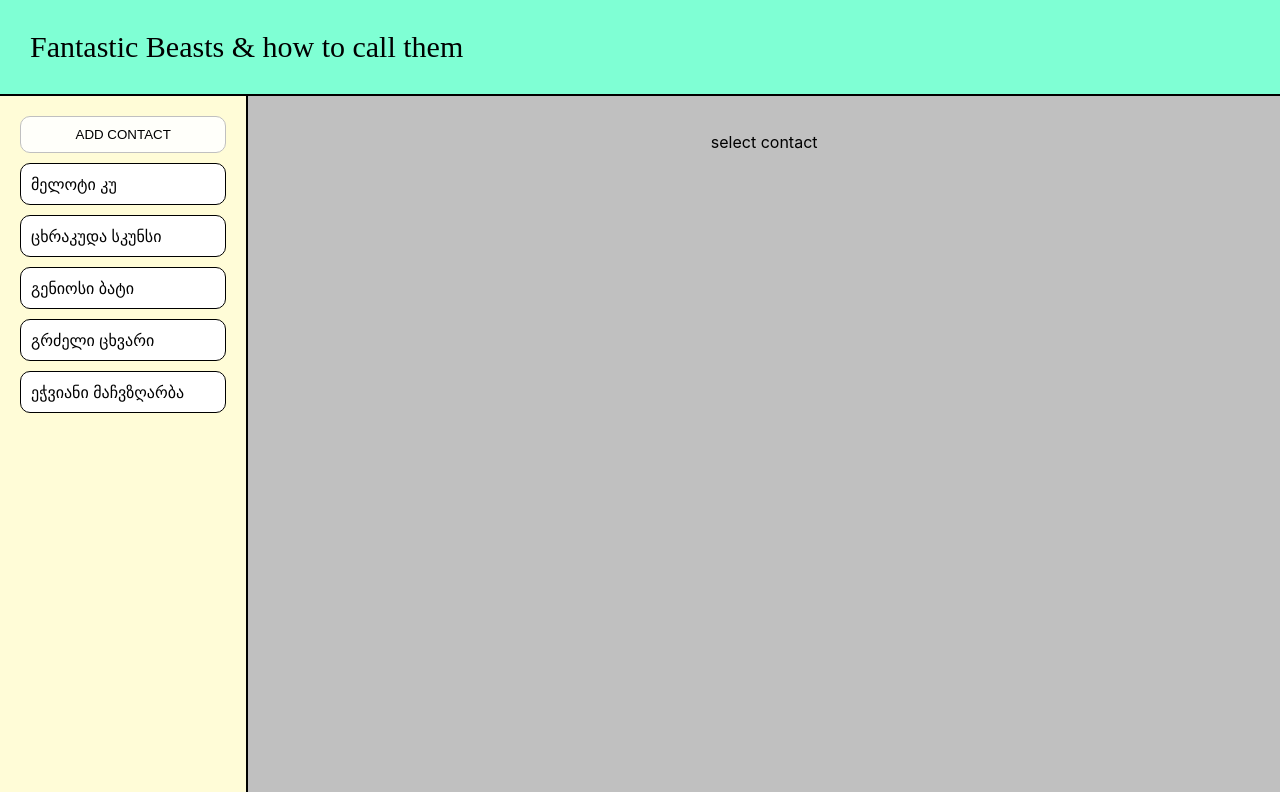
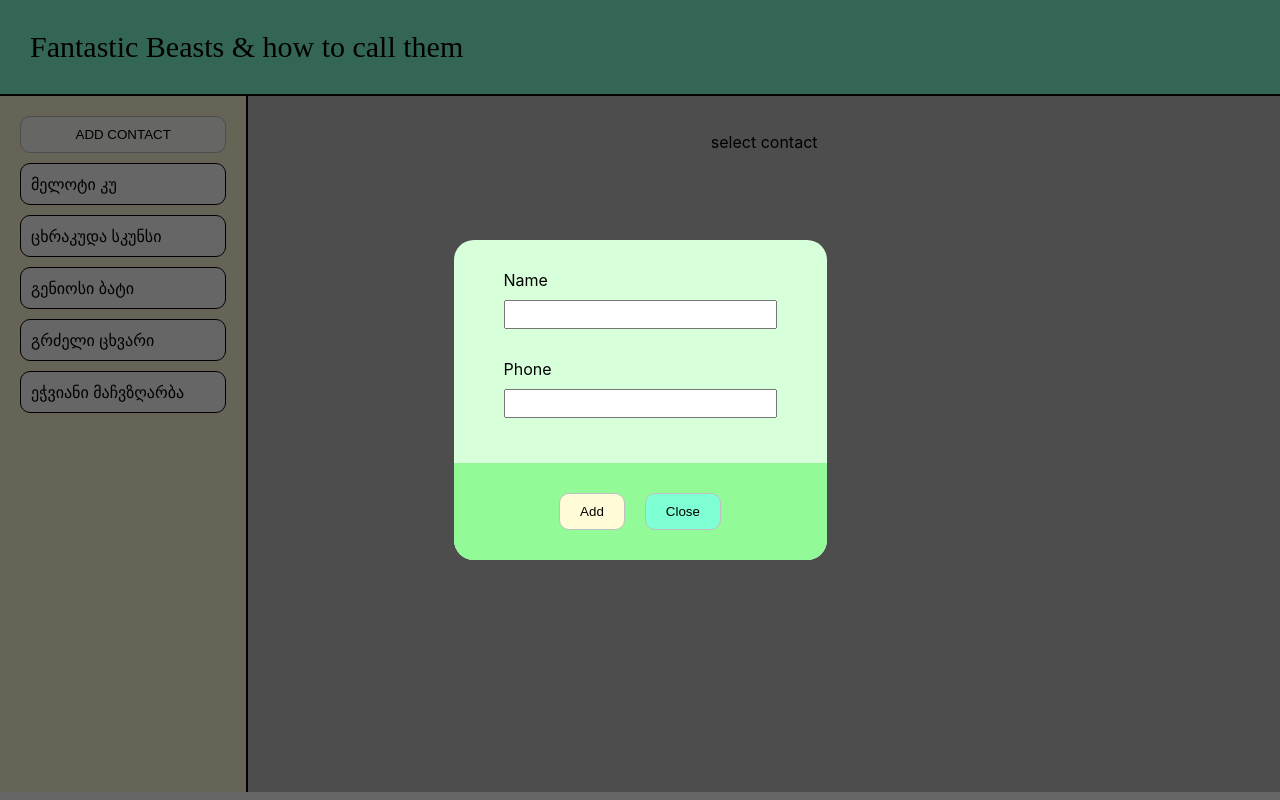
Before and after one commit to BekaBadzagua/interns-presentation-redux, a React (Create React App) app: page / in a window 1280 px wide. Both pictures are taken after a click on the button "ADD CONTACT". Built offline with nearby package versions, Linux system fonts and the light colour scheme.

Commit message:
feat: implement AddContact Modal Logic

```diff
--- a/src/App.css
+++ b/src/App.css
@@ -102,3 +102,43 @@ button:hover{
     background-color: rgba(236, 236, 236, 0.705);
     transition: 0.2s;
 }
+
+.modal-wrapper{
+    position: absolute;
+    top: 0;
+    left: 0;
+    display: flex;
+    justify-content: center;
+    align-items: center;
+    background-color: rgba(0, 0, 0, 0.6);
+    width: 100%;
+    height: 100vh;
+}
+.modal{
+    background-color: #d7ffd9;
+    border-radius: 20px;
+}
+.modal-content{
+    padding: 30px 50px 15px 50px;
+}
+.modal-footer{
+    background-color: #92fb98;
+    padding: 20px 50px;
+    border-bottom-left-radius: 20px;
+    border-bottom-right-radius: 20px;
+    text-align: center;
+}
+.modal-footer button{
+    margin:10px;
+}
+
+.form-group label{
+    display: block;
+    margin-bottom: 10px;
+}
+
+.form-group input{
+    display: block;
+    margin-bottom: 30px;
+    font-size: 20px;
+}
--- a/src/components/contactList.js
+++ b/src/components/contactList.js
@@ -1,8 +1,11 @@
-import { useEffect } from 'react';
+import { useState, useEffect } from 'react';
+import AddContact from './modals/addContact';
 import { connect } from 'react-redux';
 import * as actions from '../store/actions/contactsAction';
 
 function ContactList(props) {
+  const [showModal, setShowModal] = useState(false);
+
   useEffect(() => {
     props.initContacts();
   });
@@ -14,9 +17,12 @@ function ContactList(props) {
   return (
     <div className='list'>
       <div>
-        <button className='btn-add'>Add Contact</button>
+        <button onClick={() => setShowModal(true)} className='btn-add'>
+          Add Contact
+        </button>
       </div>
       <ul>{contacts}</ul>
+      <AddContact show={showModal} setShowModal={setShowModal} />
     </div>
   );
 }
--- /dev/null
+++ b/src/components/modals/addContact.js
@@ -0,0 +1,53 @@
+import { useRef } from 'react';
+import { connect } from 'react-redux';
+import * as actions from '../../store/actions/contactsAction';
+
+function AddContact(props) {
+  const nameRef = useRef();
+  const phoneRef = useRef();
+
+  const handleAdd = () => {
+    const contact = {
+      name: nameRef.current.value,
+      phone: phoneRef.current.value,
+    };
+    props.addContact(contact);
+    props.setShowModal(false);
+  };
+
+  if (!props.show) {
+    return <div></div>;
+  }
+  return (
+    <div className='modal-wrapper'>
+      <div className='modal'>
+        <div className='modal-content'>
+          <div className='form-group'>
+            <label>Name</label>
+            <input ref={nameRef} type='text' name='name' />
+          </div>
+          <div className='form-group'>
+            <label>Phone</label>
+            <input ref={phoneRef} type='text' name='phone' />
+          </div>
+        </div>
+        <div className='modal-footer'>
+          <button onClick={handleAdd} className='edit'>
+            Add
+          </button>
+          <button onClick={() => props.setShowModal(false)} className='close'>
+            Close
+          </button>
+        </div>
+      </div>
+    </div>
+  );
+}
+
+const mapDispatchToProps = (dispatch) => {
+  return {
+    addContact: (contact) => dispatch(actions.addContact(contact)),
+  };
+};
+
+export default connect(null, mapDispatchToProps)(AddContact);
```
Also changed, not shown: src/components/UI/modal.js (deleted).
